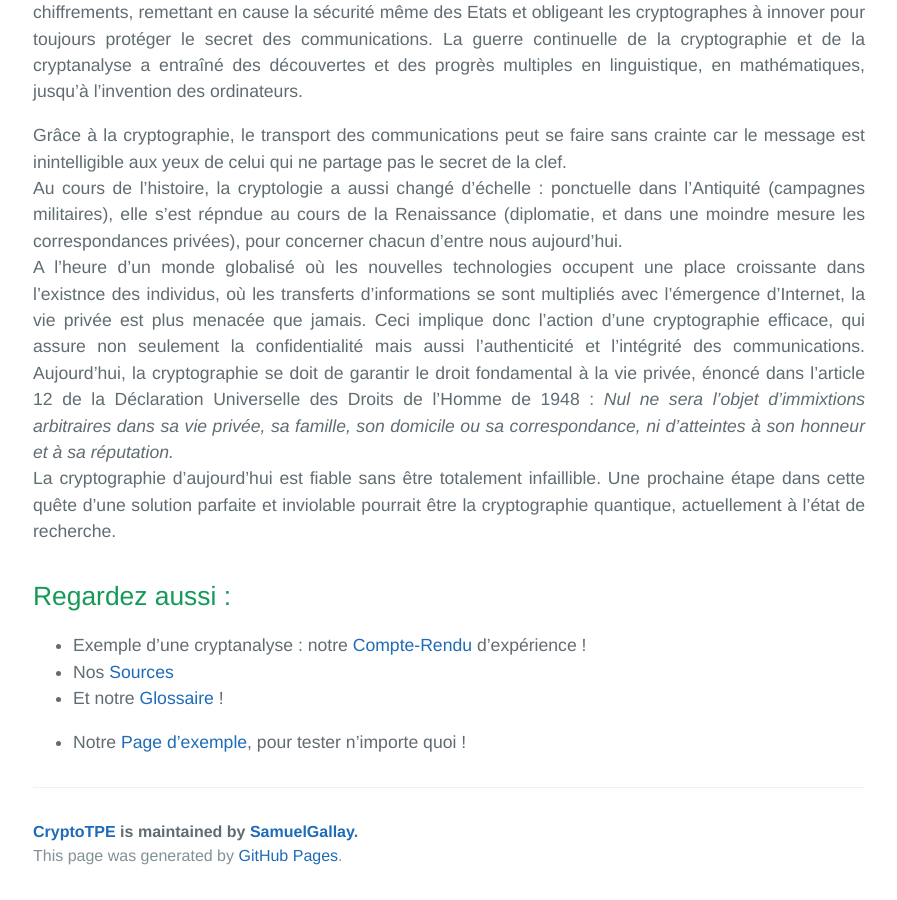
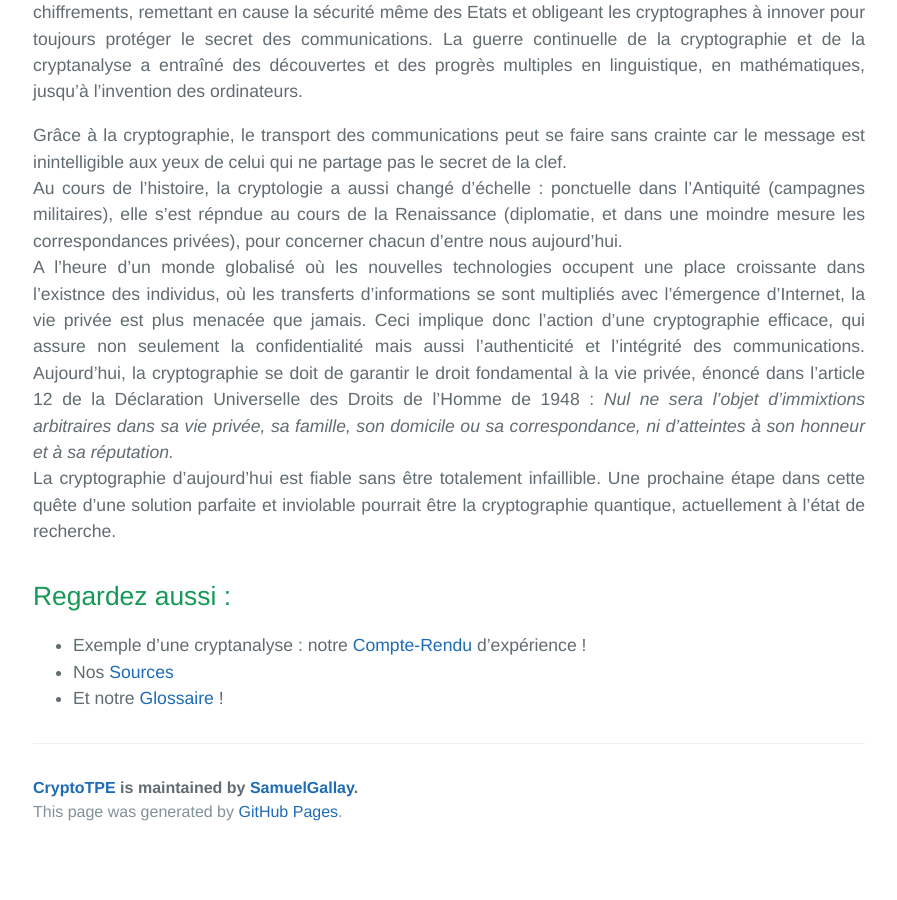
Before and after one commit to SamuelGallay/CryptoTPE, a Jekyll site: the page built from index.md, in a window 1280 px wide and 900 px high, scrolled down 2632 px. Shown: the whole window, without its empty margins (191-1088 px from the left). Built offline with Jekyll 4.4.1, drawn with Linux system fonts in a browser that asks for light colours; our own code applies the rules of GitHub Pages for plain Markdown files; after the commit the page ends 3488 px from its top, so only the background shows below that.

Commit message:
Update index.md

```diff
--- a/index.md
+++ b/index.md
@@ -87,5 +87,3 @@ La cryptographie d'aujourd'hui est fiable sans être totalement infaillible. Une
 * Exemple d'une cryptanalyse : notre [Compte-Rendu](experience) d'expérience !
 * Nos [Sources](sources)
 * Et notre [Glossaire](glossaire) !
-
-* Notre [Page d'exemple](exemple), pour tester n'importe quoi !
```
